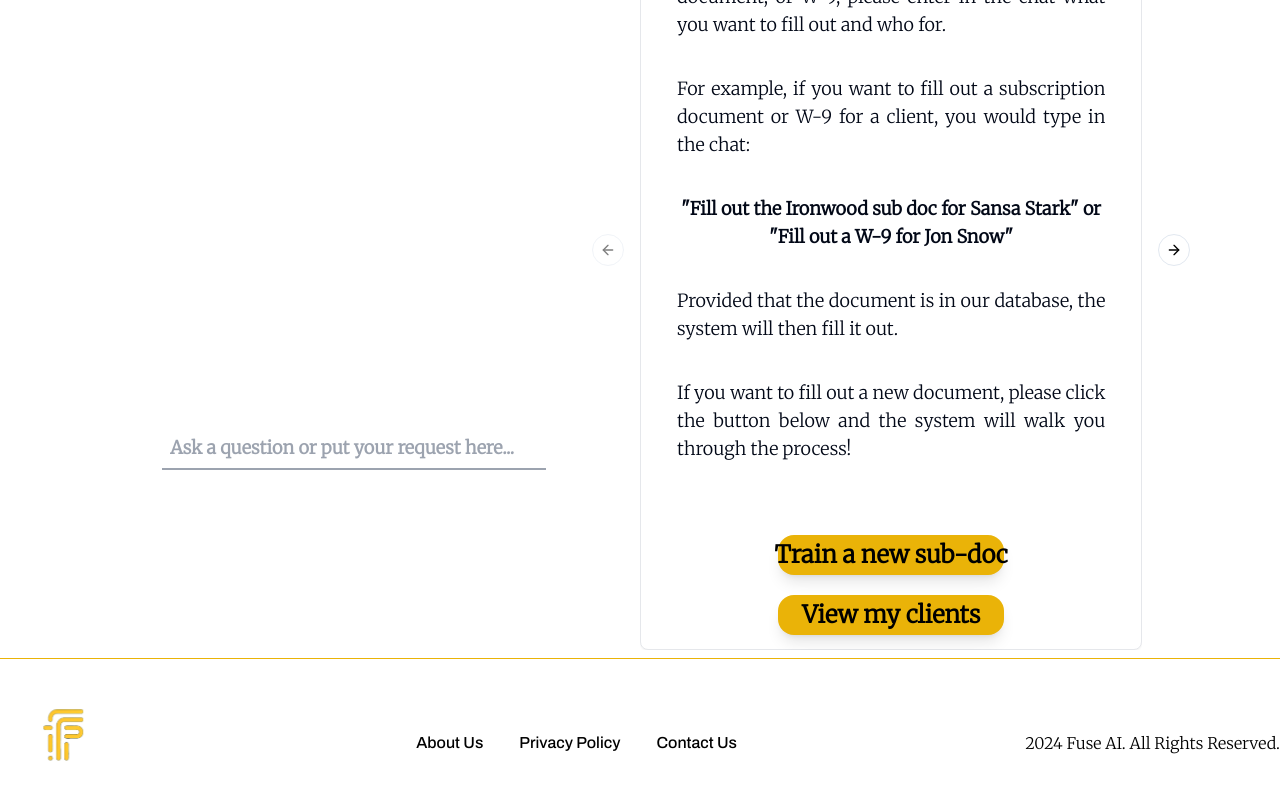
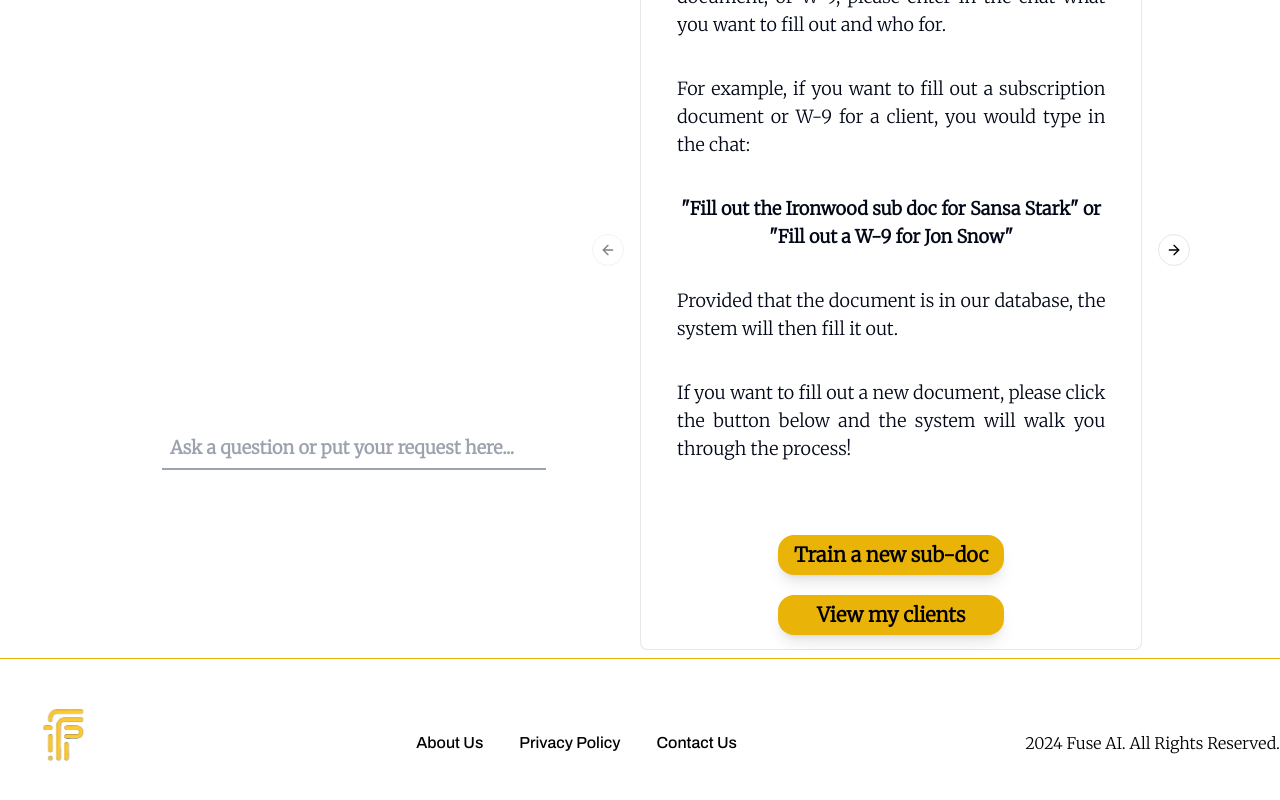
Before and after one commit to fuse-admin/fuse-mvp, a Next.js app: page /modules in a window 1280 px wide. Shown: the part 330-1130 px from the top of the page. Built offline with nearby package versions, Linux system fonts and the light colour scheme; no server answers.

Commit message:
Add Loader component and update conditional rendering

```diff
--- a/app/(root)/modules/page.tsx
+++ b/app/(root)/modules/page.tsx
@@ -2,12 +2,18 @@
 import React, { useState } from 'react';
 import AiChatBox from '@/components/chatBox/AiChatBox';
 import InstructionBox from '@/components/chatBox/InstructionBox';
+import Loader from '@/components/shared/Loader';
 
 const Module = () => {
   const [selectedTab, setSelectedTab] = useState('document-filler');
+  const [isLoading, setIsLoading] = useState(false);
 
   return (
       <main className='flex flex-col lg:flex-row md:flex-row w-screen h-screen p-3'>
+        {isLoading ? (
+          <Loader />
+        ) : (
+          <>
         {/* Center AiChatBox within this section */}
         <section className='w-1/2 flex justify-center items-center'>
           <div className="w-full max-w-sm"> {/* Adjust max-width as needed */}
@@ -22,6 +28,8 @@ const Module = () => {
             selectedTab={selectedTab}
           />
         </section>
+        </>
+        )}
       </main>
   )
 }
--- a/components/chatBox/DocumentFillerCard.tsx
+++ b/components/chatBox/DocumentFillerCard.tsx
@@ -36,12 +36,12 @@ export default function DocumentFillerCard() {
             </section>
             <section className='flex flex-col justify-center items-center mt-10 gap-5'>
                 <Button
-                    className='w-1/2 h-10 text-2xl font-bold text-black bg-yellow-500 hover:bg-yellow-600 rounded-2xl shadow-lg'>
+                    className='w-1/2 h-10 text-xl font-bold text-black bg-yellow-500 hover:bg-yellow-600 rounded-2xl shadow-lg'>
                         Train a new sub-doc
                 </Button>
                 <Button
                     onClick={openModal}
-                    className='w-1/2 h-10 text-2xl font-bold text-black bg-yellow-500 hover:bg-yellow-600 rounded-2xl shadow-lg'>
+                    className='w-1/2 h-10 text-xl font-bold text-black bg-yellow-500 hover:bg-yellow-600 rounded-2xl shadow-lg'>
                         View my clients
                 </Button>
             </section>
--- a/components/chatBox/DocumentFillerChat.tsx
+++ b/components/chatBox/DocumentFillerChat.tsx
@@ -59,7 +59,7 @@ export default function DocumentFillerChat() {
                     chatMessages.push({ id: nanoid(), name: 'System', role: 'system', content: ` ${formattedClientName} not found in client database.` });
                     return;
                 }
-                chatMessages.push({ id: nanoid(), name: 'System', role: 'system', content: ` ${formattedClientName} found in client database. Filling W-9...` });
+                chatMessages.push({ id: nanoid(), name: 'System', role: 'system', content: ` ${formattedClientName} found in client database! Filling W-9...` });
                 // Fill W-9 form
                 await fillW9(clientData);
                 return generateSuccessResponse(chatMessages, "W-9 has been filled. Please find the form in your downloads!")
--- a/components/chatBox/ReportingCard.tsx
+++ b/components/chatBox/ReportingCard.tsx
@@ -1,16 +1,26 @@
 "use client";
 import { Archivo } from 'next/font/google';
+import { useState } from 'react';
+import Loader from '../shared/Loader';
 
 const archivo = Archivo({ subsets: ["latin"] })
 
 export default function ReportingCard() {
+    const [isLoading, setIsLoading] = useState(false);
     return (
         <main className="flex flex-col gap-5">
+            {isLoading ? (
+                <Loader />
+            ) : (
+                <>
+
             <section className="flex flex-col gap-3">
                 <h1 className={`${archivo.className} text-4xl text-center font-bold`}>Reporting</h1>
             </section>
             <section className='flex flex-col justify-center items-center mt-10'>
             </section>
+            </>
+            )}
         </main>
     )
 }
--- a/lib/utils.ts
+++ b/lib/utils.ts
@@ -28,7 +28,7 @@ export const generateSuccessResponse = (chatMessages: any[], pdfUrl: string): Ch
           id: nanoid(),
           name: 'Success',
           role: 'system',
-          content: `Form filled successfully!`
+          content: `Form filled successfully! Please find your filled form in your downloads folder.`
       }],
   };
 };
```
